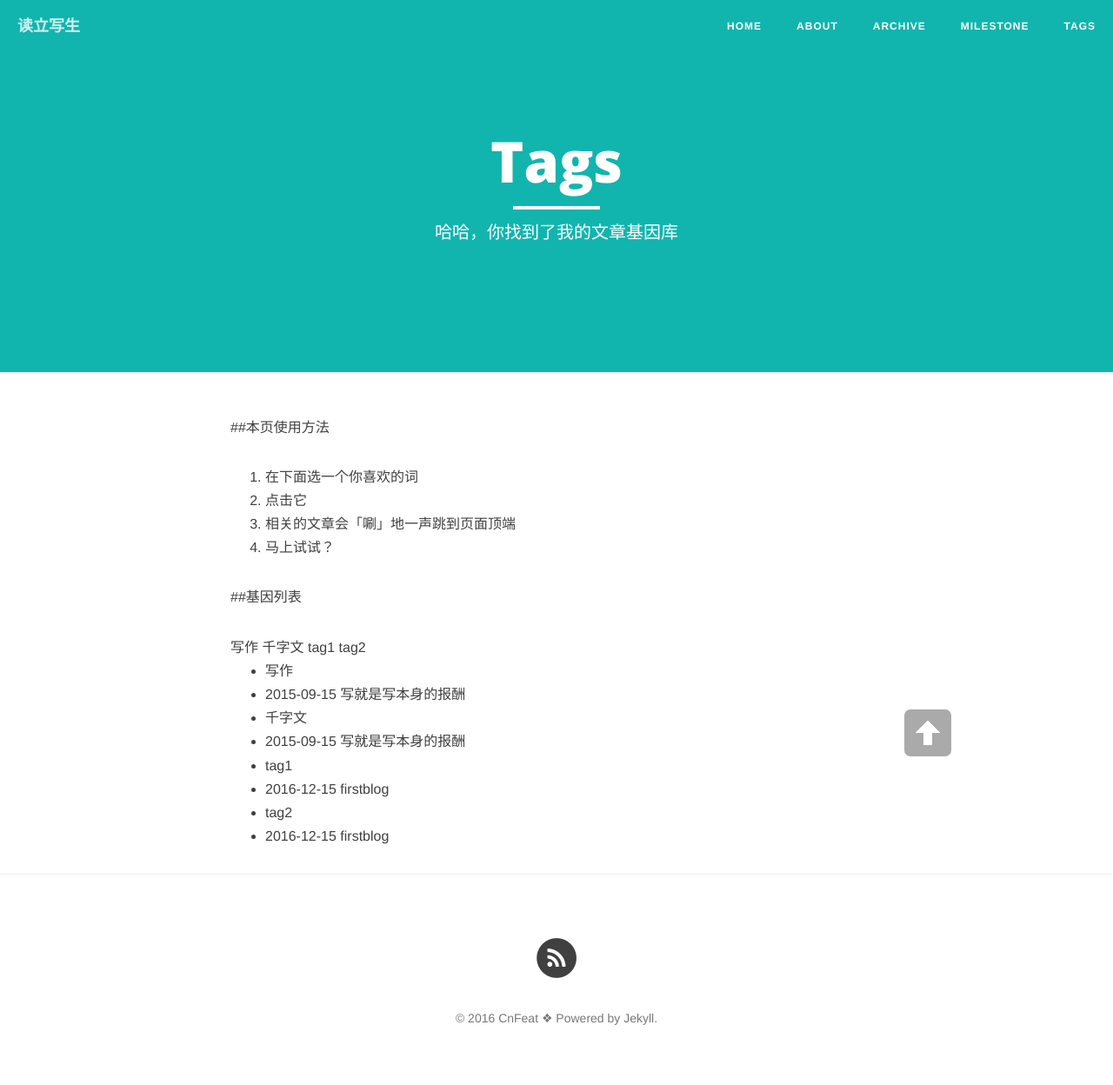
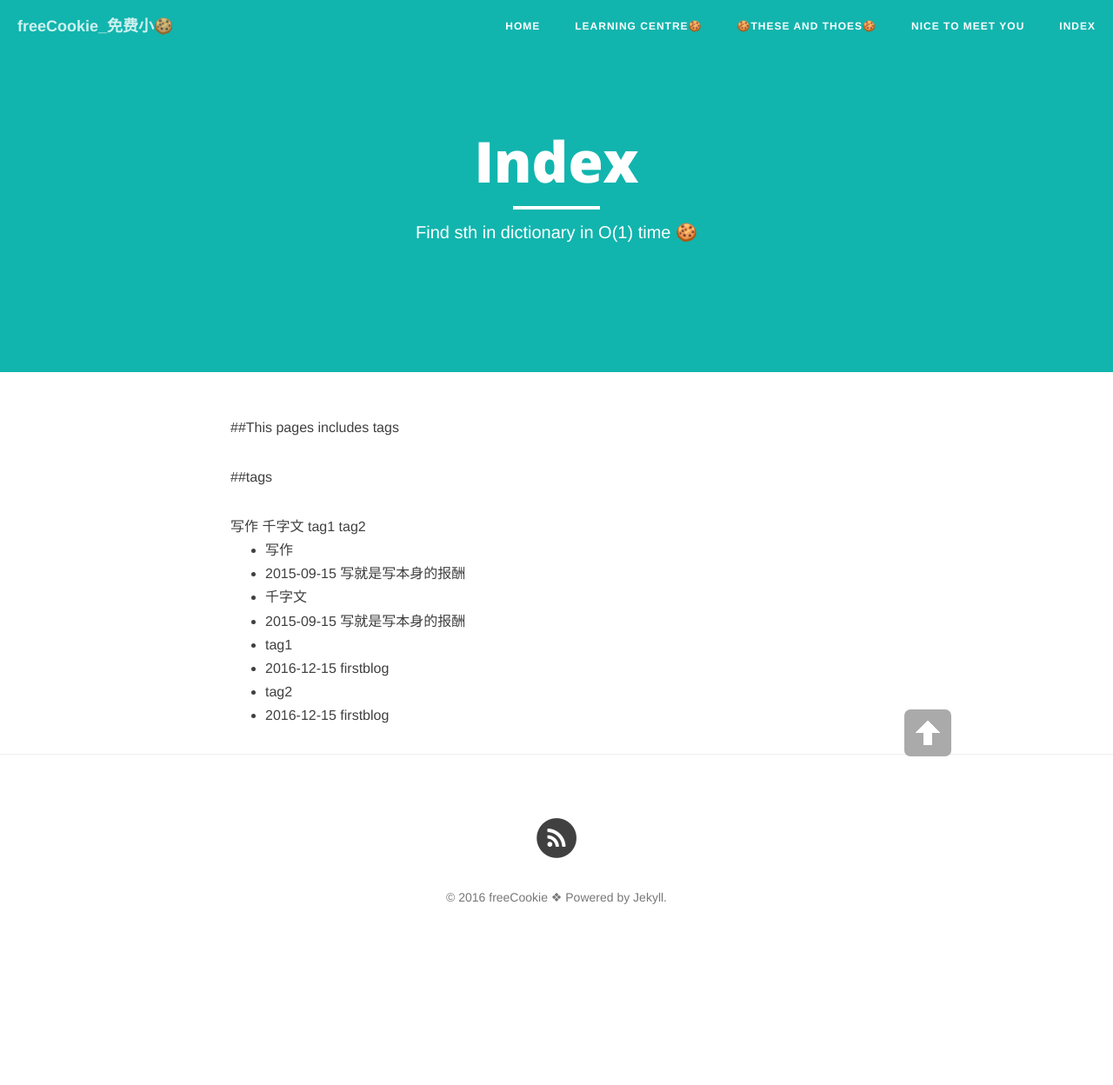
Before and after one commit to MelonTennis/MelonTennis.github.io, a Jekyll site: the page built from tags.md, in a window 1280 px wide. Shown: the whole page at 87% size. Built offline with Jekyll 4.4.1, drawn with Linux system fonts in a browser that asks for light colours; nearby versions of some CDN libraries; library files that are not in the unit come from our copies; after the commit the page ends 1110 px from its top, so only the background shows below that.

Commit message:
change back

```diff
--- a/CNAME
+++ /dev/null
@@ -1 +0,0 @@
-cnfeat.com
--- a/Interview.html
+++ b/Interview.html
@@ -1,7 +1,7 @@
 ---
 layout: page
 header-img: "img/birds.jpg"
-description: "读立写生"
+description: "coding 🍪 choice"
 permalink: Interview.html
 ---
 
--- a/_config.yml
+++ b/_config.yml
@@ -1,16 +1,16 @@
 # Site settings
-title: 读立写生
-header-img: "img/green.jpg"
+title: freeCookie_免费小🍪
+header-img: "img/zhihu.jpg"
 tagline: "cn"
-description: "陈素封|读而立·写而生"
+description: "小🍪的生活笔记"
 baseurl: ""
-url: "http://cnfeat"
+#url: "http://freeCookie"
 
 # About/contact
 owner:
-  name: " CnFeat"
-  email: CnFeat@gmail.com
-  bio: "写就是写的报酬"
+  name: " freeCookie"
+  email:  🍪🍪🍪
+  bio: "去吃免费饼干就一切都好了～"
 
 # Data
 gavatar: http://dreamofbook.qiniudn.com/Az..png
@@ -43,16 +43,16 @@ defaults:
       type: "posts"
     values:
       layout: "post"
-      author: "CnFeat"
+      author: "freeCookie🍪"
       header-img: "img/green.jpg" # We don't want posts without a header image, that whould mean white on white
 
 # Comments
-comments :
-  provider : duoshuo
-  duoshuo :
-    short_name :
-  disqus :
-      short_name :
+#comments :
+ # provider : duoshuo
+ # duoshuo :
+ #   short_name :
+ # disqus :
+  #    short_name :
 
 # Analytics and webmaster tools stuff goes here
 google_analytics:
--- a/index.html
+++ b/index.html
@@ -1,6 +1,6 @@
 ---
 layout: page
-description: "陈素封"
+description: "freeCookie_🍪"
 ---
 
 {% for post in paginator.posts %}
--- a/tags.md
+++ b/tags.md
@@ -1,18 +1,15 @@
 ---
 layout: page
-title: "Tags"
-description: "哈哈，你找到了我的文章基因库"
+title: "Index"
+description: "Find sth in dictionary in O(1) time 🍪"
 header-img: "img/semantic.jpg"
 ---
 
-##本页使用方法
+##This pages includes tags
 
-1. 在下面选一个你喜欢的词
-2. 点击它
-3. 相关的文章会「唰」地一声跳到页面顶端
-4. 马上试试？
 
-##基因列表
+
+##tags
 
 
 <div id='tag_cloud'>
```
Also changed, not shown: 404.html (deleted, +0 -63 lines), LC.md (added, +21 -0 lines), TandT.md (added, +11 -0 lines), about.md (+7 -51 lines), archive.md (deleted, +0 -21 lines), milestone.md (deleted, +0 -21 lines), README.md.
